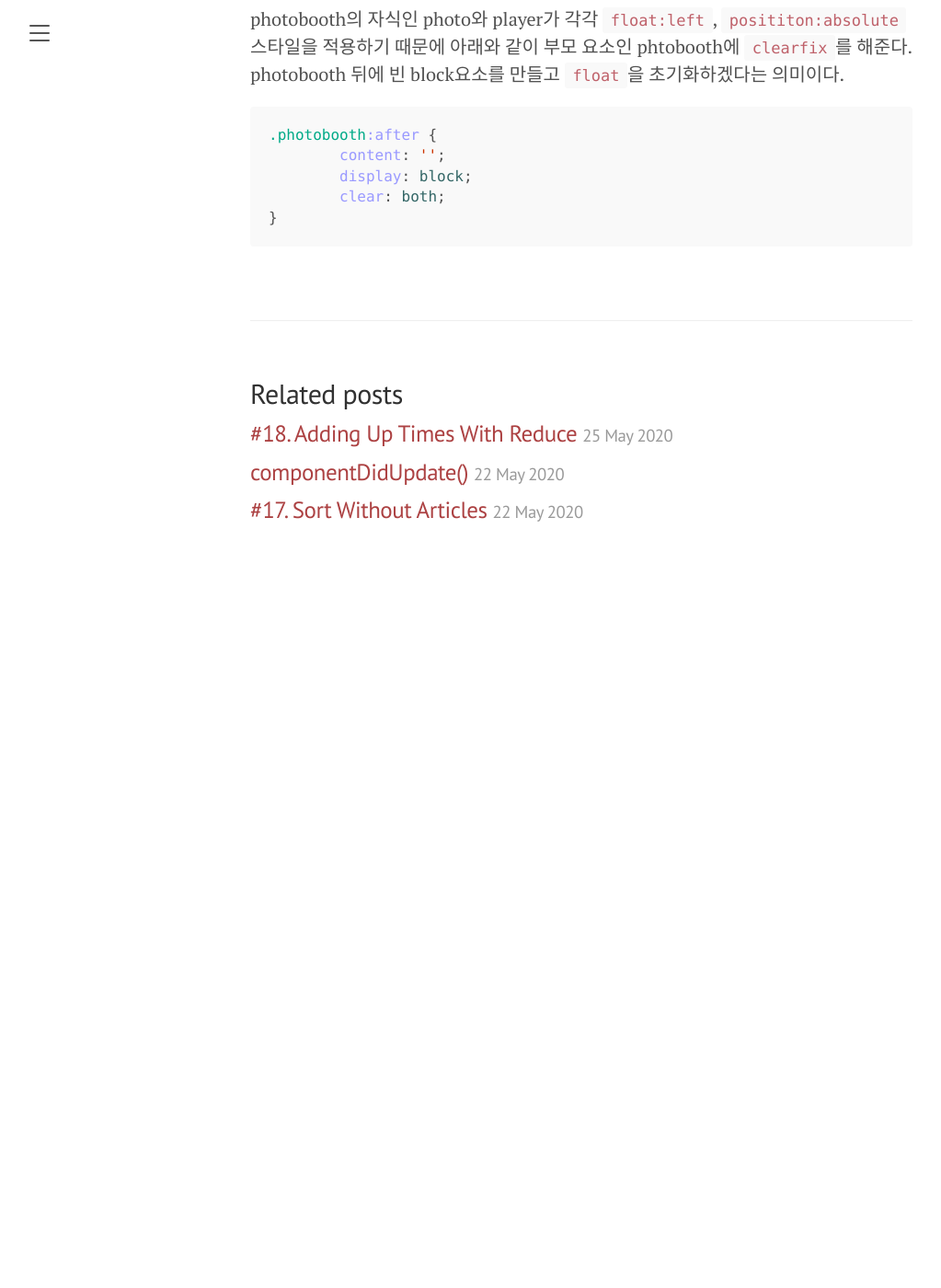
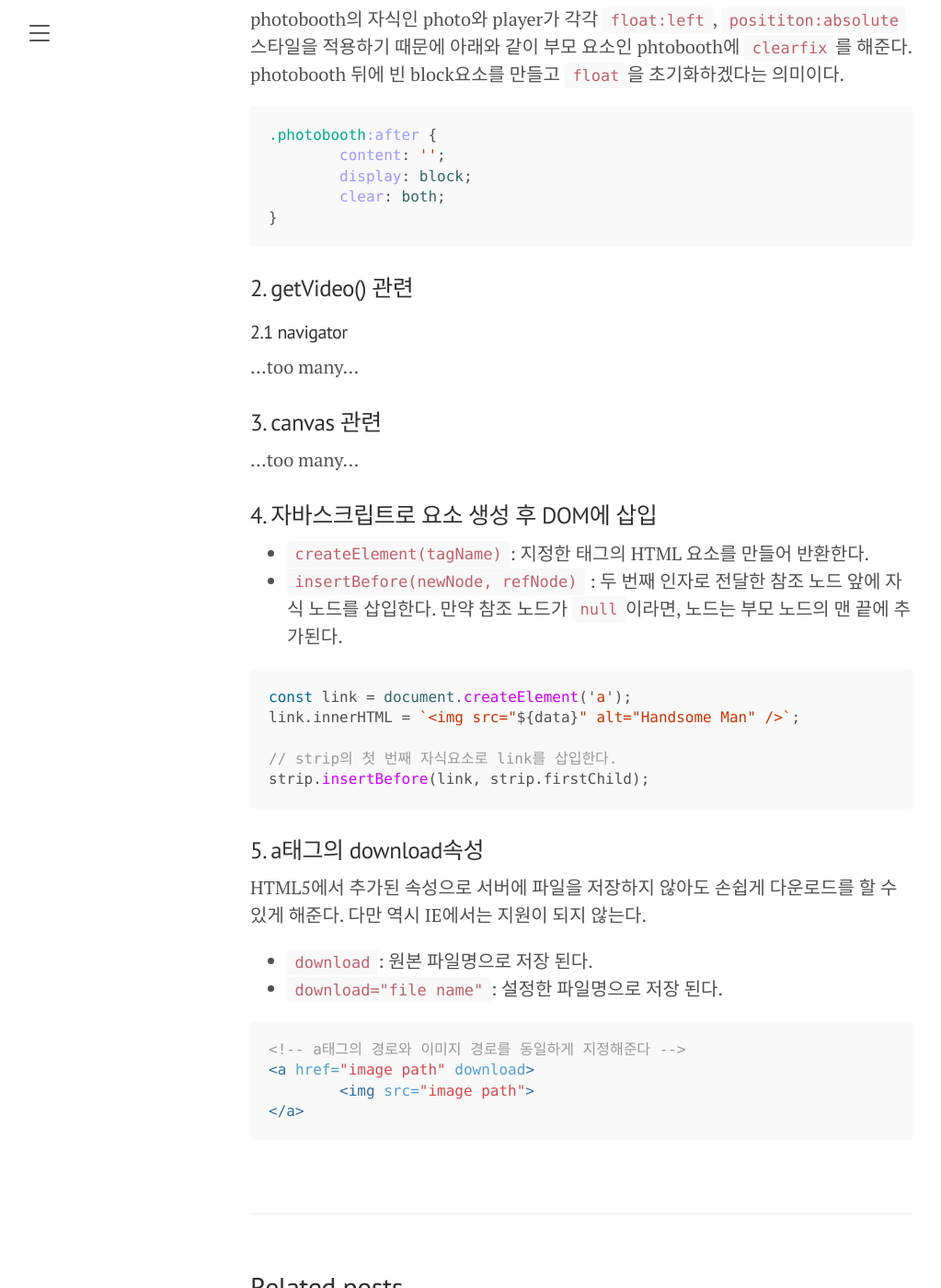
Before and after one commit to danbiilee/danbiilee.github.io, a Jekyll site: the page built from _posts/Javascript30/2020-05-25-19-Webcam Fun.md, in a window 1280 px wide and 1400 px high, scrolled down 631 px. Shown: the whole window at 92% size, without its empty margins (8-1031 px from the left). Built offline with Jekyll 4.4.1, drawn with Linux system fonts in a browser that asks for light colours; before the commit the page ends 1261 px from its top, so only the background shows below that.

Commit message:
Update JS19.md in JS30

````diff
--- a/_posts/Javascript30/2020-05-25-19-Webcam Fun.md
+++ b/_posts/Javascript30/2020-05-25-19-Webcam Fun.md
@@ -20,3 +20,38 @@ photobooth의 자식인 photo와 player가 각각 `float:left`, `posititon:absol
 	clear: both;
 }
 ```
+
+### 2. getVideo() 관련
+#### 2.1 navigator
+...too many...
+
+
+### 3. canvas 관련
+...too many...
+
+
+
+### 4. 자바스크립트로 요소 생성 후 DOM에 삽입
+- `createElement(tagName)`: 지정한 태그의 HTML 요소를 만들어 반환한다.
+- `insertBefore(newNode, refNode)` : 두 번째 인자로 전달한 참조 노드 앞에 자식 노드를 삽입한다. 만약 참조 노드가 `null`이라면, 노드는 부모 노드의 맨 끝에 추가된다.
+
+```javascript
+const link = document.createElement('a');
+link.innerHTML = `<img src="${data}" alt="Handsome Man" />`;
+
+// strip의 첫 번째 자식요소로 link를 삽입한다.
+strip.insertBefore(link, strip.firstChild);
+```
+
+
+### 5. a태그의 download속성
+HTML5에서 추가된 속성으로 서버에 파일을 저장하지 않아도 손쉽게 다운로드를 할 수 있게 해준다. 다만 역시 IE에서는 지원이 되지 않는다.
+- `download`: 원본 파일명으로 저장 된다.
+- `download="file name"`: 설정한 파일명으로 저장 된다.
+
+```html
+<!-- a태그의 경로와 이미지 경로를 동일하게 지정해준다 -->
+<a href="image path" download>
+	<img src="image path">
+</a>
+```
````
